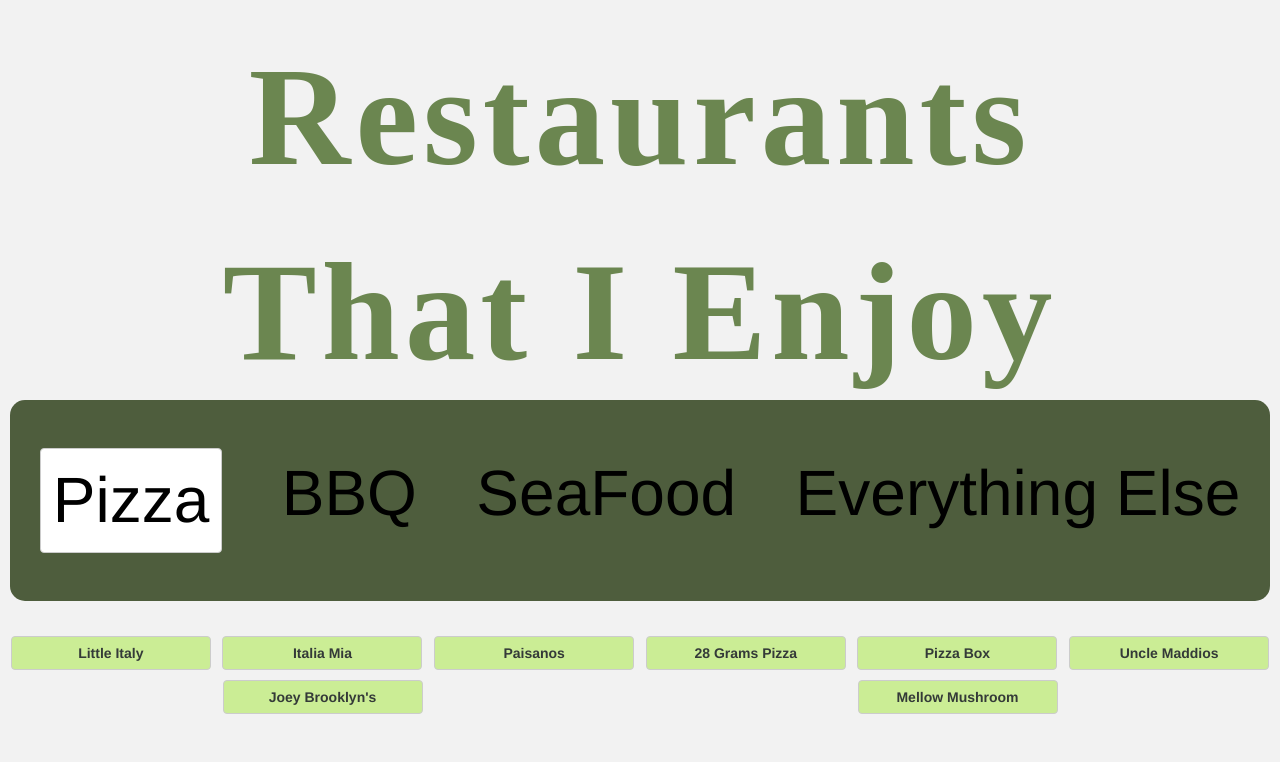
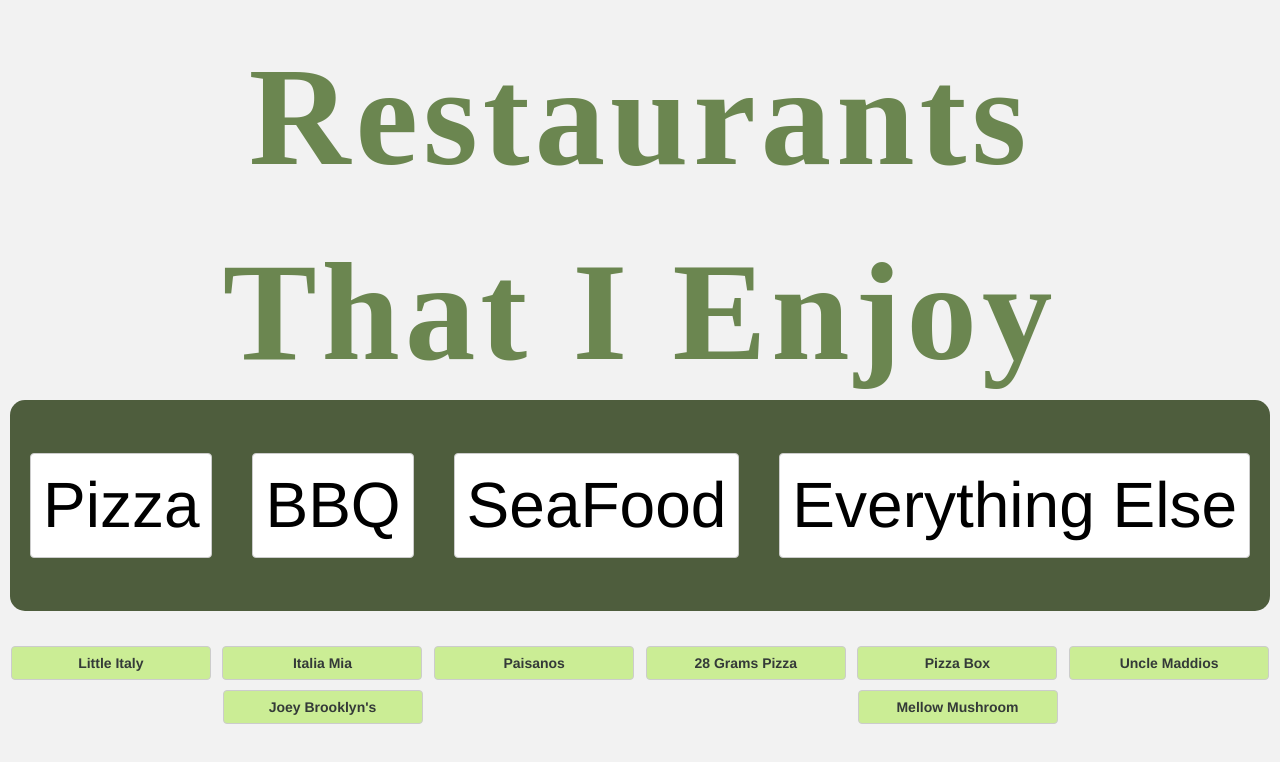
Before and after one commit to bdog72/food-dot-com, a React app: page / in a window 1280 px wide. Shown: the top 762 px of the page. Built offline with nearby package versions, Linux system fonts and the light colour scheme; a web font is replaced by a local one.

Commit message:
added buttons around main links

```diff
--- a/src/components/ReactRouter.js
+++ b/src/components/ReactRouter.js
@@ -36,10 +36,18 @@
     <div>
       <Jumbotron className='jumbo'>
         <div className='links'>
-          <Button><Link to='/'>Pizza</Link></Button>
-          <Link to='/bbq'>BBQ</Link>
-          <Link to='/seafood'>SeaFood</Link>
-          <Link to='/everythingElse'>Everything Else</Link>
+          <Button className='butt'>
+            <Link to='/'>Pizza</Link>
+          </Button>
+          <Button className='butt'>
+            <Link to='/bbq'>BBQ</Link>
+          </Button>
+          <Button className='butt'>
+            <Link to='/seafood'>SeaFood</Link>
+          </Button>
+          <Button className='butt'>
+            <Link to='/everythingElse'>Everything Else</Link>
+          </Button>
         </div>
       </Jumbotron>
       <div className='router'>
--- a/src/styles/reactrouter.scss
+++ b/src/styles/reactrouter.scss
@@ -2,6 +2,11 @@
 .links {
   display: flex;
   justify-content: space-around;
+  flex-wrap: wrap;
+
+  .butt {
+    margin: 5px;
+  }
 }
 
 .jumbo {
@@ -13,7 +18,6 @@
 .links a {
   text-decoration: none;
   color: black;
-  // padding: 5px;
   font-size: 5vw;
 }
 
```
